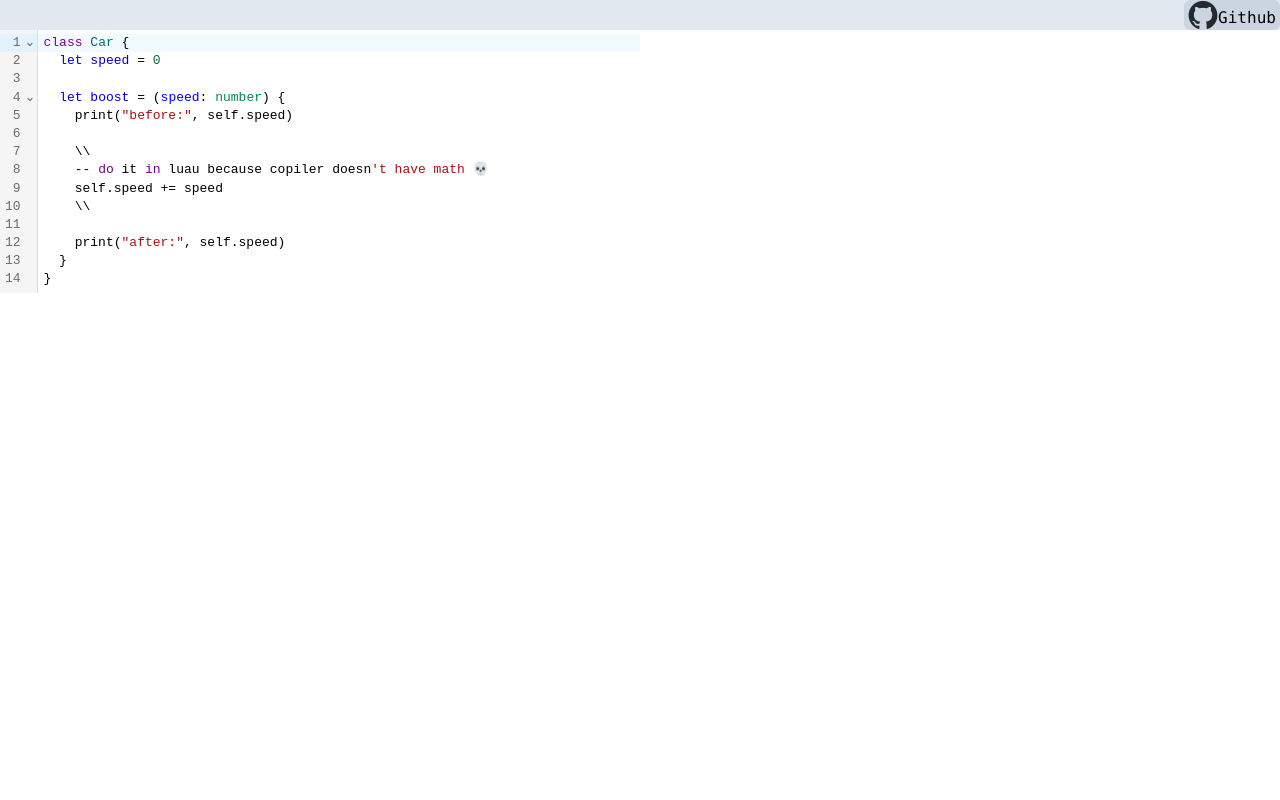
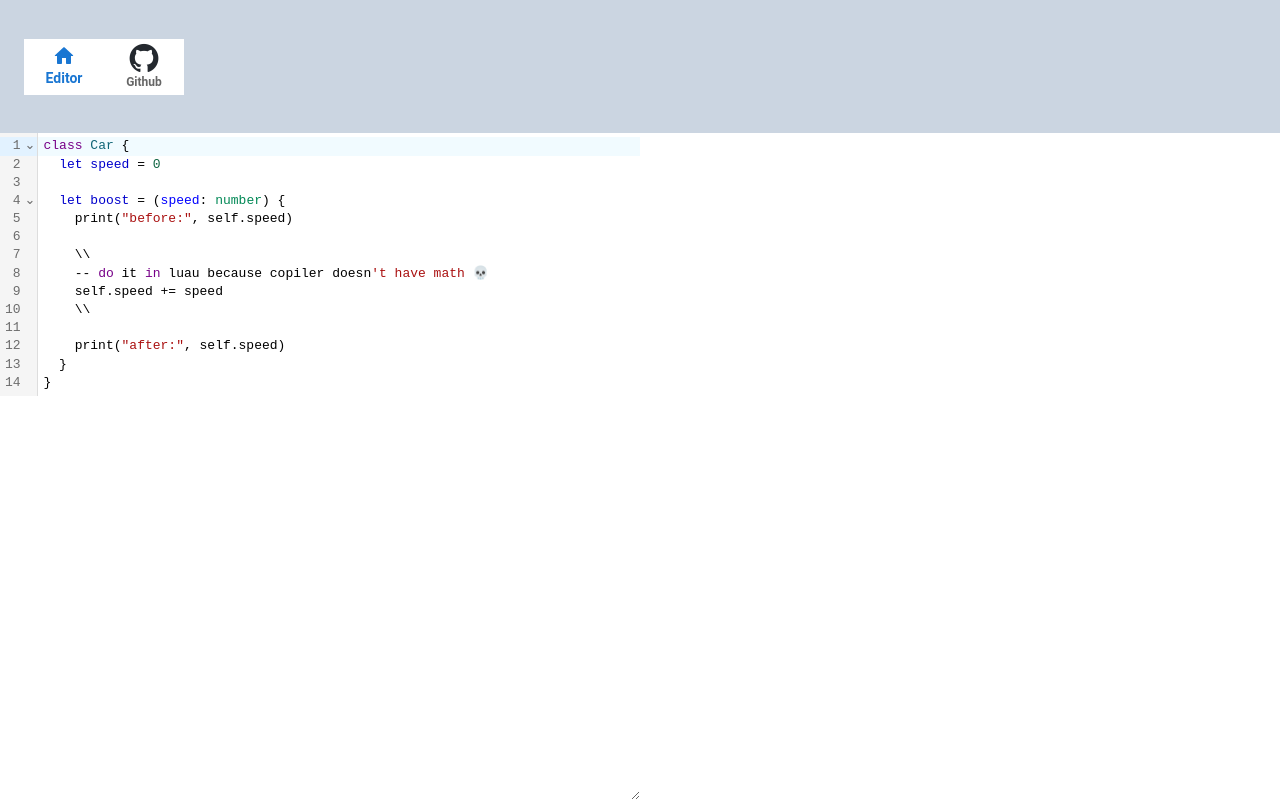
Before and after one commit to AshleyFlow/copiler-page, a Next.js app: page /copiler-page/ in a window 1280 px wide. Built offline with nearby package versions, Linux system fonts and the light colour scheme; no server answers.

Commit message:
topbar redesign

```diff
--- a/package.json
+++ b/package.json
@@ -10,6 +10,10 @@
   },
   "dependencies": {
     "@codemirror/lang-javascript": "^6.2.2",
+    "@emotion/react": "^11.11.4",
+    "@emotion/styled": "^11.11.5",
+    "@mui/icons-material": "^5.15.18",
+    "@mui/material": "^5.15.18",
     "@uiw/react-codemirror": "^4.22.1",
     "highlight.js": "^11.9.0",
     "next": "14.2.3",
--- a/src/app/components/editor.tsx
+++ b/src/app/components/editor.tsx
@@ -5,7 +5,7 @@ import init, { compile } from "../copiler/copiler";
 import hljs from "highlight.js/lib/core";
 import lua from "highlight.js/lib/languages/lua";
 
-export default function Editor(props: { removeHeight: number }) {
+export default function Editor(props: {}) {
   let ref = createRef<HTMLHeadElement>();
   let [loaded, setLoaded] = useState(false);
   let [src, _] = useState(`class Car {
@@ -49,25 +49,18 @@ export default function Editor(props: { removeHeight: number }) {
   }, [onChange, src]);
 
   return (
-    <div
-      style={{ height: `calc(100vh - ${props.removeHeight}px)` }}
-      className="flex overflow-y-hidden w-full bottom-0 absolute"
-    >
+    <main className="w-full h-full flex">
       <ReactCodeMirror
-        className="w-1/2 overflow-y-auto"
+        className="w-1/2 h-full resize-x overflow-y-auto"
         value={src}
         onChange={onChange}
         extensions={[javascript({})]}
       ></ReactCodeMirror>
       {loaded ? (
         <pre className="w-1/2 overflow-y-auto">
-          <code
-            ref={ref}
-            className="text-sm"
-            style={{ height: `calc(100vh - ${props.removeHeight}px)` }}
-          ></code>
+          <code ref={ref} className="h-full text-sm"></code>
         </pre>
       ) : undefined}
-    </div>
+    </main>
   );
 }
--- a/src/app/components/topbar.tsx
+++ b/src/app/components/topbar.tsx
@@ -1,23 +1,40 @@
 import Image from "next/image";
 import github_png from "../../../public/github.png";
+import {
+  Toolbar,
+  BottomNavigation,
+  BottomNavigationAction,
+} from "@mui/material";
+import { HomeRounded } from "@mui/icons-material";
+import { useState } from "react";
 
-export default function Topbar(props: { height: number }) {
+export default function Topbar(props: {}) {
+  let [page, setPage] = useState(0);
+
   return (
-    <main className="flex bg-slate-200 justify-end items-center w-full">
-      <a
-        href="https://github.com/highflowey/copiler"
-        target="_blank"
-        className="flex box-content w-24 items-end justify-center rounded-md bg-slate-300"
-        style={{ height: props.height + "px" }}
+    <Toolbar className="h-1/6 bg-slate-300 sticky" variant="regular">
+      <BottomNavigation
+        className="bg-transparent"
+        showLabels
+        value={page}
+        onChange={(_, value) => {
+          setPage(value);
+        }}
       >
-        <Image
-          src={github_png}
-          width={props.height}
-          height={props.height}
-          alt="Github Mark"
-        />
-        <h1 className="text-1xl font-mono">Github</h1>
-      </a>
-    </main>
+        <BottomNavigationAction
+          className="font-bold"
+          label="Editor"
+          icon={<HomeRounded className="text-3xl"></HomeRounded>}
+        ></BottomNavigationAction>
+        <BottomNavigationAction
+          className="font-bold"
+          label="Github"
+          icon={
+            <Image src={github_png} width={30} height={30} alt="Github Mark" />
+          }
+          href="https://github.com/highflowey/copiler"
+        ></BottomNavigationAction>
+      </BottomNavigation>
+    </Toolbar>
   );
 }
--- a/src/app/page.tsx
+++ b/src/app/page.tsx
@@ -1,15 +1,16 @@
 "use client";
 
+import Editor from "./components/editor";
+import { Box } from "@mui/material";
 import Topbar from "./components/topbar";
-import Editor from "./components/editor";
 
 export default function Home() {
-  let topbarHeight = 30;
-
   return (
-    <main className="h-full w-full">
-      <Topbar height={topbarHeight}></Topbar>
-      <Editor removeHeight={topbarHeight}></Editor>
+    <main className="h-screen w-full overflow-y-clip">
+      <Topbar></Topbar>
+      <Box className="h-5/6 overflow-clip">
+        <Editor></Editor>
+      </Box>
     </main>
   );
 }
```
Also changed, not shown: 1 other file (tests, documents, lock files or other folders).
